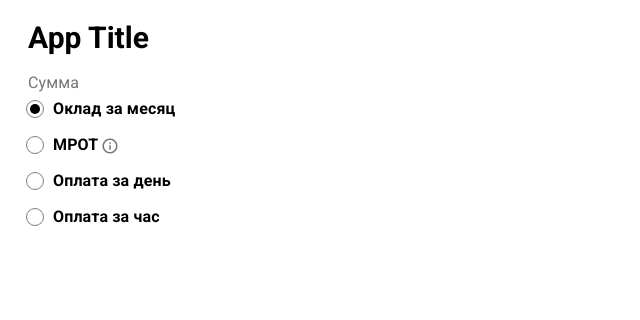
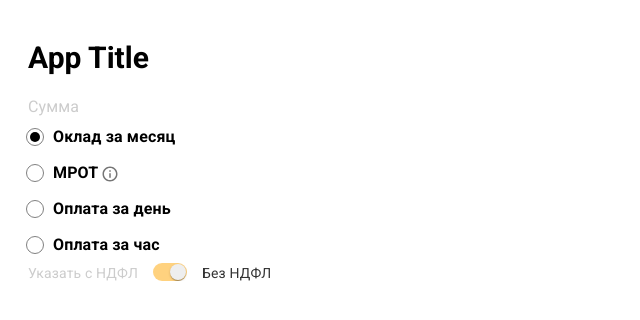
Before and after one commit to abr-ya/react-money, a React (Create React App) app: page / in a window 1280 px wide. Shown: the top 320 px of the page, without its empty margins (0-640 px from the left). Built offline with nearby package versions, Linux system fonts and the light colour scheme.

Commit message:
Add ndfl-toggler

```diff
--- a/src/App.jsx
+++ b/src/App.jsx
@@ -1,18 +1,32 @@
 import React, { useState } from 'react';
+import { Typography } from '@material-ui/core';
 import styles from './app.module.scss';
 import SelectWay from './components/SelectWay/SelectWay';
+import NdflToggle from './components/NdflToggle';
 
 const App = () => {
   const [select, setSelect] = useState('mounth');
+  const [isNdflOn, setIsNdflOn] = useState(true);
 
   const handleChange = (e) => {
     setSelect(e.target.value);
   };
 
+  const ndflHadler = () => {
+    setIsNdflOn((prev) => !prev);
+  };
+
   return (
     <div className={styles.app}>
       <h1>App Title</h1>
+      <Typography
+        variant="body1"
+        color="secondary"
+      >
+        Сумма
+      </Typography>
       <SelectWay select={select} handler={handleChange} />
+      <NdflToggle isNdflOn={isNdflOn} ndflHadler={ndflHadler} />
     </div>
   );
 };
--- a/src/app.module.scss
+++ b/src/app.module.scss
@@ -1,5 +1,7 @@
 .app {
   margin: 20px;
+  display: flex;
+  flex-direction: column;
   font-family: 'Roboto';
 
   h1 {
--- /dev/null
+++ b/src/components/NdflToggle.jsx
@@ -0,0 +1,34 @@
+import React from 'react';
+import PropTypes from 'prop-types';
+import { Typography } from '@material-ui/core';
+import ThemedSwitch from './themed/ThemedSwitch';
+
+const NdflToggle = ({ isNdflOn, ndflHadler }) => (
+  <div style={{ display: 'flex' }}>
+    <Typography
+      variant="body2"
+      color="secondary"
+    >
+      Указать с НДФЛ
+    </Typography>
+    <ThemedSwitch
+      checked={isNdflOn}
+      onChange={ndflHadler}
+      name="ndfl"
+      color="default"
+    />
+    <Typography
+      variant="body2"
+      color="primary"
+    >
+      Без НДФЛ
+    </Typography>
+  </div>
+);
+
+export default NdflToggle;
+
+NdflToggle.propTypes = {
+  isNdflOn: PropTypes.bool.isRequired,
+  ndflHadler: PropTypes.func.isRequired,
+};
--- a/src/components/SelectWay/SelectWay.jsx
+++ b/src/components/SelectWay/SelectWay.jsx
@@ -2,7 +2,6 @@ import React, { useState } from 'react';
 import PropTypes from 'prop-types';
 import RadioGroup from '@material-ui/core/RadioGroup';
 import FormControl from '@material-ui/core/FormControl';
-import FormLabel from '@material-ui/core/FormLabel';
 import StyledFormControlLabel from '../styled/StyledFormControlLabel';
 import StyledRadio from '../styled/StyledRadio';
 import CustomTooltip from '../CustomTooltip';
@@ -15,7 +14,6 @@ const SelectWay = ({ select, handler }) => {
 
   return (
     <FormControl component="fieldset" className={styles.select}>
-      <FormLabel component="legend">Сумма</FormLabel>
       <RadioGroup aria-label="sum" name="sum" value={select} onChange={handler}>
         <StyledFormControlLabel value="mounth" control={<StyledRadio />} label="Оклад за месяц" />
         <StyledFormControlLabel
--- a/src/components/SelectWay/select.module.scss
+++ b/src/components/SelectWay/select.module.scss
@@ -1,3 +1,3 @@
-// .select {
-
-// }
+.select {
+    margin: 20px;
+}
--- /dev/null
+++ b/src/components/themed/ThemedSwitch.jsx
@@ -0,0 +1,15 @@
+import React from 'react';
+import Switch from '@material-ui/core/Switch';
+import { ThemeProvider } from '@material-ui/core/styles';
+import theme from './themeSwitch';
+
+const ThemedSwitch = (props) => (
+  <ThemeProvider theme={theme}>
+    <Switch
+      // eslint-disable-next-line react/jsx-props-no-spreading
+      {...props}
+    />
+  </ThemeProvider>
+);
+
+export default ThemedSwitch;
--- /dev/null
+++ b/src/components/themed/themeSwitch.js
@@ -0,0 +1,40 @@
+import { createMuiTheme } from '@material-ui/core/styles';
+
+const theme = createMuiTheme({
+  overrides: {
+    MuiSwitch: {
+      root: {
+        width: '34px',
+        height: '18px',
+        padding: 0,
+        margin: '0 15px',
+      },
+      switchBase: {
+        color: '#eee',
+        '&$checked': {
+          color: '#eee', // включено
+          transform: 'translateX(16px)',
+        },
+        padding: 0,
+      },
+      thumb: {
+        width: '16px',
+        height: '16px',
+        margin: '1px',
+      },
+      track: {
+        opacity: 1,
+        backgroundColor: 'gainsboro',
+        '$checked + &': {
+          opacity: 1,
+          backgroundColor: 'orange',
+        },
+        height: '100%',
+        padding: 0,
+        borderRadius: '10px',
+      },
+    },
+  },
+});
+
+export default theme;
--- a/src/themes/theme.js
+++ b/src/themes/theme.js
@@ -3,10 +3,10 @@ import { createMuiTheme } from '@material-ui/core/styles';
 const theme = createMuiTheme({
   palette: {
     primary: {
-      main: '#cccccc',
+      main: '#333',
     },
     secondary: {
-      main: '#000000',
+      main: '#ccc',
     },
   },
   overrides: {
```
Also changed, not shown: 1 other file (tests, documents, lock files or other folders).
